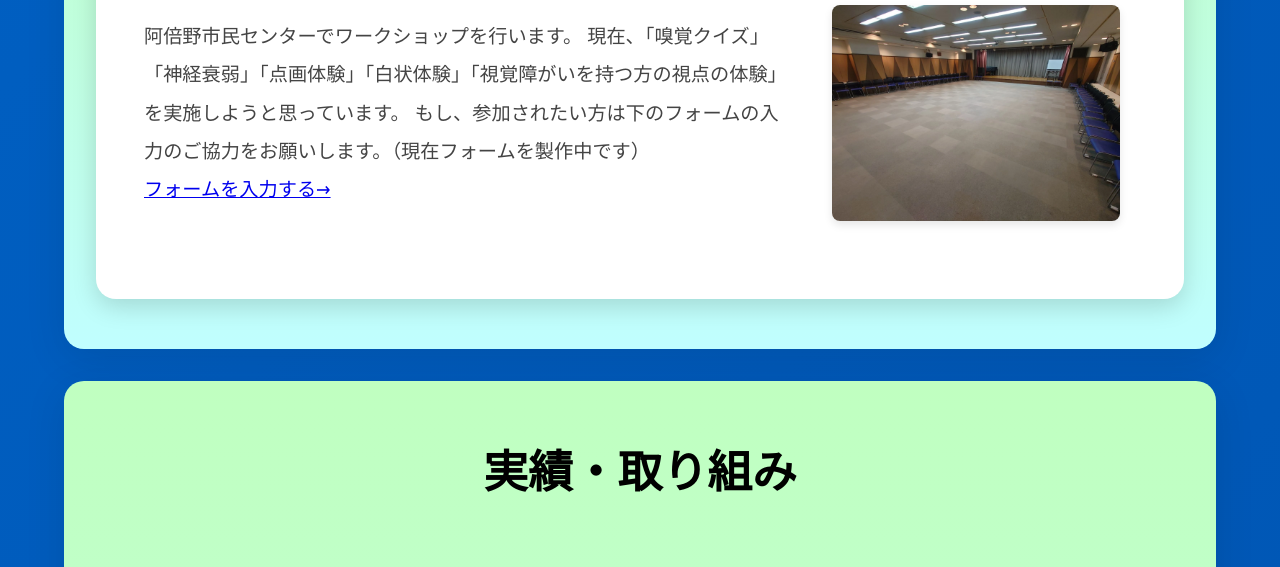
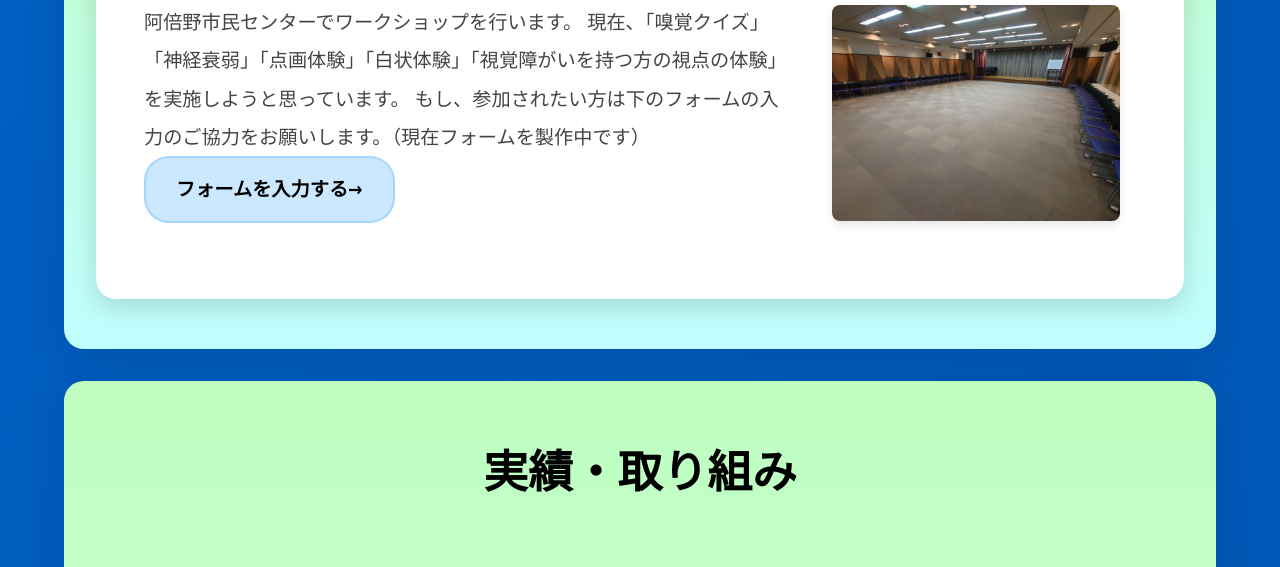
Before and after one commit to KEI-SINPURO/Shikakusyougai.SAweb, a plain HTML site: page index.html in a window 1280 px wide. Shown: the part 2038-2605 px from the top of the page. Drawn offline with Linux system fonts and the light colour scheme.

Commit message:
Update style.css

```diff
--- a/style.css
+++ b/style.css
@@ -369,6 +369,24 @@ body {
 
 .ivent-image img:hover {
     transform: scale(1.02); /* ホバー時に少し拡大 */
+}
+
+.ivent-btn {
+    display: inline-block;
+    padding: 12px 30px;
+    background: rgba(0, 140, 255, 0.2);
+    color: rgb(0, 0, 0);
+    text-decoration: none;
+    border-radius: 25px;
+    font-weight: 600;
+    transition: all 0.3s ease;
+    border: 2px solid rgba(0, 140, 255, 0.2);
+}
+
+.ivent-btn:hover, .ivent-btn:focus {
+    background: rgba(0, 140, 255, 0.2);
+    transform: translateY(-2px);
+    box-shadow: 0 5px 15px rgba(0, 140, 255, 0.2);
 }
 
 /* 実績取り組みセクション */
```
